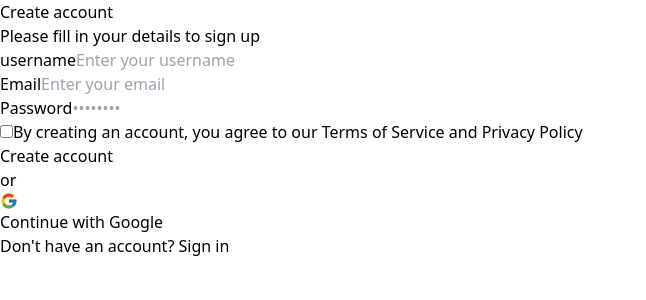
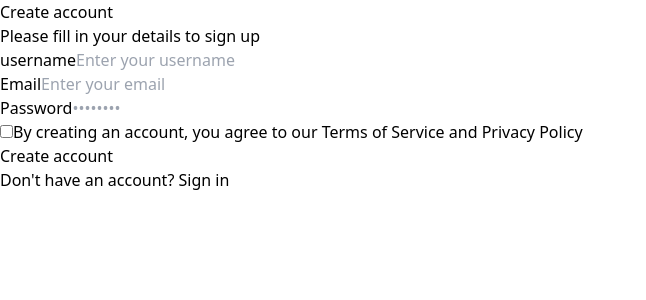
Before and after one commit to himathace/Blog, a React (Vite) app in the folder client/: page /register in a window 1280 px wide. Shown: the top 300 px of the page, without its empty margins (0-646 px from the left). Built offline with nearby package versions, Linux system fonts and the light colour scheme.

Commit message:
refactor: update login page

```diff
--- a/client/src/pages/register.jsx
+++ b/client/src/pages/register.jsx
@@ -67,33 +67,17 @@ function Register(){
                     <input type="email" id="email" placeholder="Enter your email" className={`w-full rounded-md h-10 p-4 border  focus:outline-none focus:ring-2 focus:ring-gray-700  ${error && error.includes("Email") ? "border-2 border-red-800" : "border-[#e1e1e1]" } `} required onChange={(e)=>{setemail(e.target.value)}} onFocus={()=> seterror(null)} ></input>
                     <p className="text-xs text-red-800" >{error && error.includes("Email") && error}</p>
                 </div>
-                <div className="mb-4">
+                <div className="mb-6">
                     <label for="password" className="block mb-3 text-sm font-semibold">Password</label>
                     <input type="password" id="password" placeholder="••••••••" className={`w-full rounded-md h-10 p-4 border   focus:outline-none focus:ring-2 focus:ring-gray-700 ${ error && error.includes("Password") ? "border-2 border-red-800" : "border-[#e1e1e1]" } `} required onChange={(e)=>{setpassword(e.target.value)}} onFocus={()=> seterror(null)} ></input>
                     <p className="text-xs text-red-800" >{error && error.includes("Password") && error}</p>
                 </div>
-                <div className=" text-gray-500 mb-4 space-x-3 flex items-start">
+                <div className=" text-gray-500 mb-6 space-x-3 flex items-start">
                     <input type="checkbox" className="mt-1"></input>
                     <label className="text-sm">By creating an account, you agree to our <span className="font-bold">Terms of Service</span>  and <span className="font-bold"> Privacy Policy</span></label>
                 </div>
                 <div className="mb-4">
                     <button className="w-full h-12 bg-black rounded-lg text-white font-medium hover:bg-gray-800" onClick={send_credentails} >Create account</button>
-                </div>
-                <div className="mb-4 flex items-center" >
-                    <div className="flex-1 border-t border-[#e1e1e1]"></div>
-                    <span className="px-6 text-slate-500 text-sm">or</span>
-                    <div className="flex-1 border-t border-[#e1e1e1]"></div>
-                </div>
-                <div className="mb-6">
-                    <button className="w-full flex justify-center items-center border h-12 rounded-lg gap-x-3 text-sm text-[#333]">
-                        <svg xmlns="http://www.w3.org/2000/svg" width="18" height="18" viewBox="0 0 48 48">
-                            <path fill="#FFC107" d="M43.611,20.083H42V20H24v8h11.303c-1.649,4.657-6.08,8-11.303,8c-6.627,0-12-5.373-12-12s5.373-12,12-12c3.059,0,5.842,1.154,7.961,3.039l5.657-5.657C34.046,6.053,29.268,4,24,4C12.955,4,4,12.955,4,24s8.955,20,20,20s20-8.955,20-20C44,22.659,43.862,21.35,43.611,20.083z"></path>
-                            <path fill="#FF3D00" d="M6.306,14.691l6.571,4.819C14.655,15.108,18.961,12,24,12c3.059,0,5.842,1.154,7.961,3.039l5.657-5.657C34.046,6.053,29.268,4,24,4C16.318,4,9.656,8.337,6.306,14.691z"></path>
-                            <path fill="#4CAF50" d="M24,44c5.166,0,9.86-1.977,13.409-5.192l-6.19-5.238C29.211,35.091,26.715,36,24,36c-5.202,0-9.619-3.317-11.283-7.946l-6.522,5.025C9.505,39.556,16.227,44,24,44z"></path>
-                            <path fill="#1976D2" d="M43.611,20.083H42V20H24v8h11.303c-0.792,2.237-2.231,4.166-4.087,5.571c0.001-0.001,0.002-0.001,0.003-0.002l6.19,5.238C36.971,39.205,44,34,44,24C44,22.659,43.862,21.35,43.611,20.083z"></path>
-                        </svg>
-                        Continue with Google
-                    </button>
                 </div>
 
                 <div className="flex justify-center text-sm text-[#666] gap-x-2">
```
